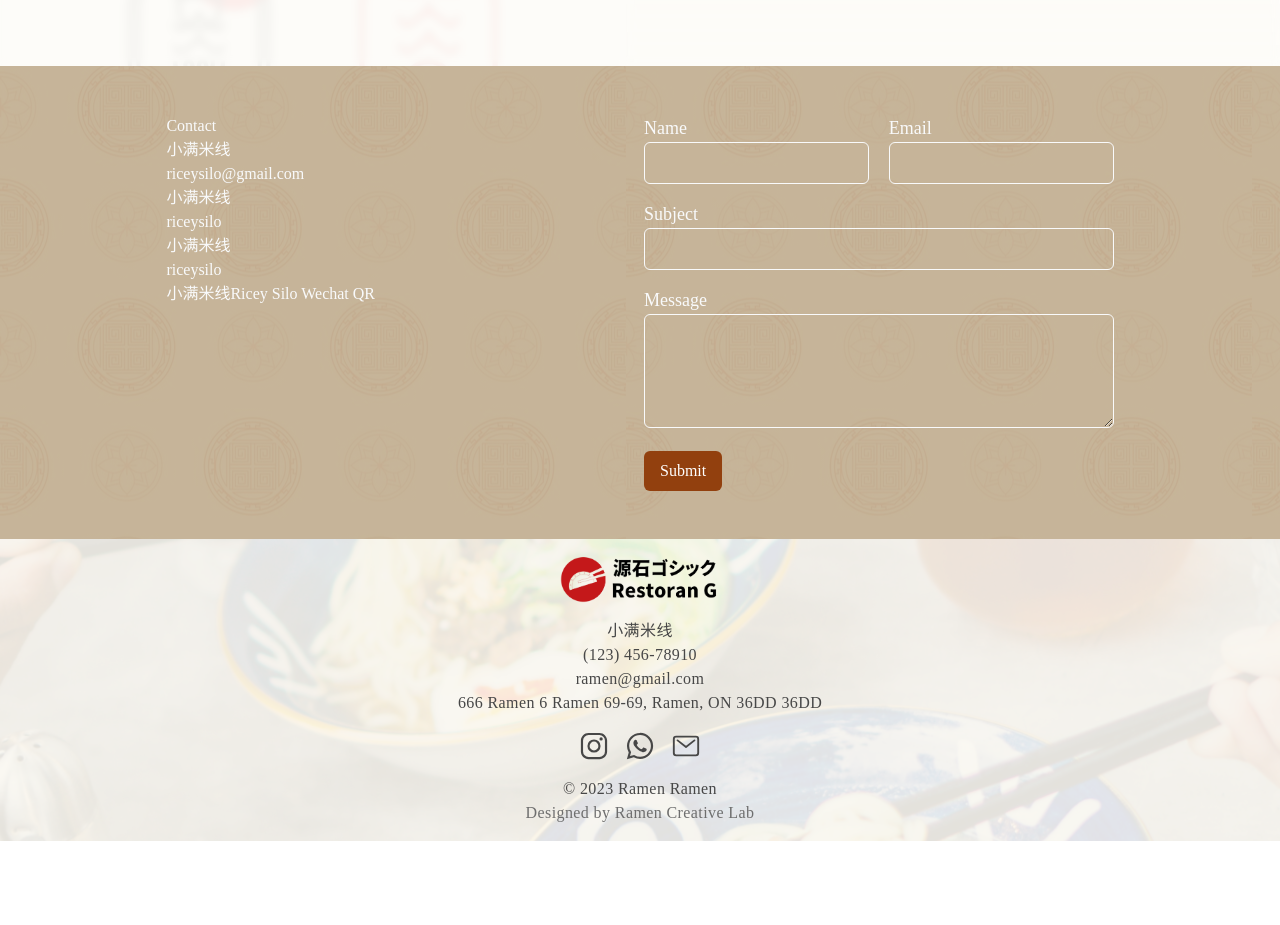
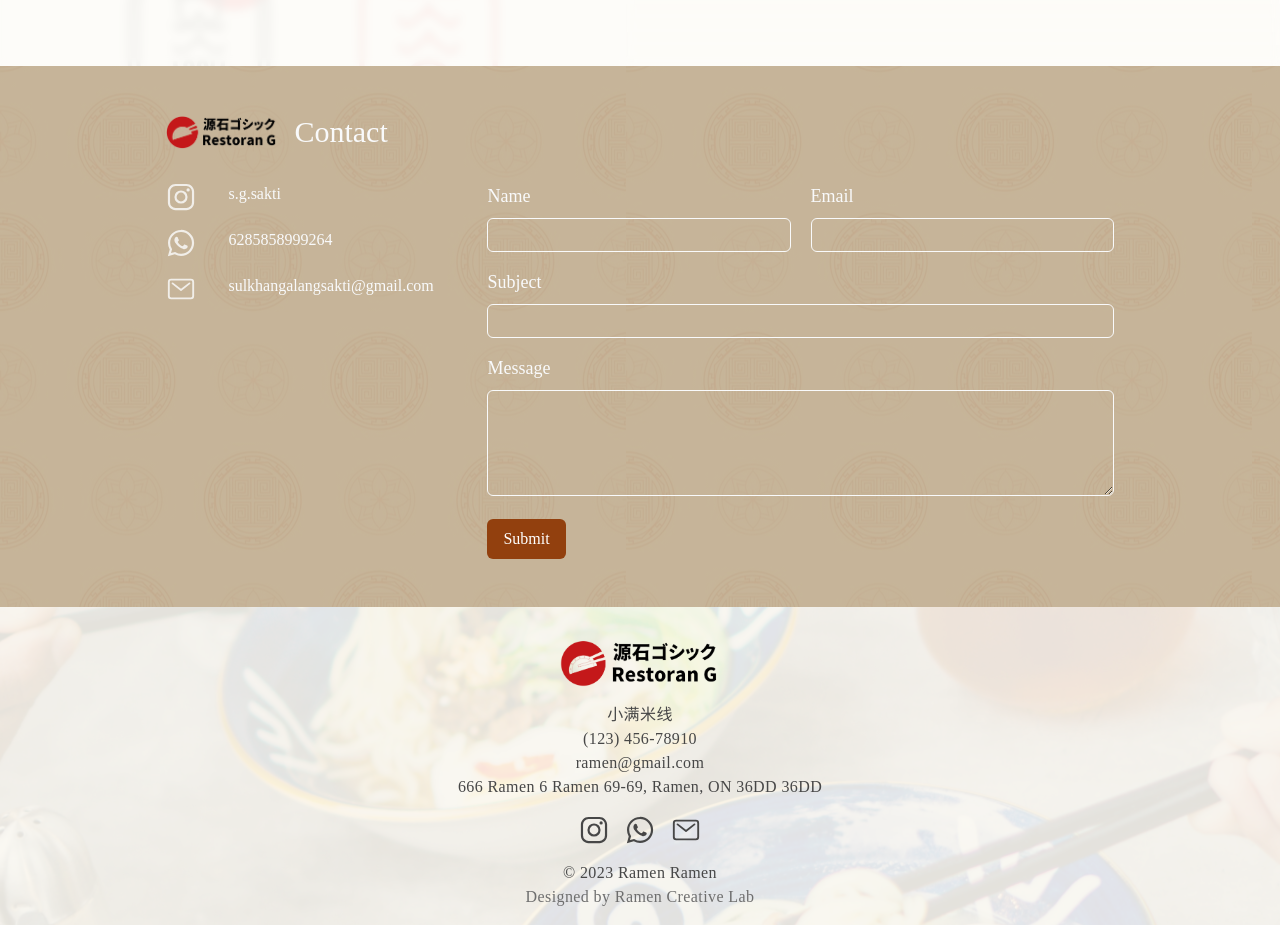
Before and after one commit to sulkhan10/ramen-fe, a React (Create React App) app: page /contact in a window 1280 px wide. Shown: the part 1090-2015 px from the top of the page. Before the commit the page ends 1931 px from the top, so only its background shows below. Built offline with nearby package versions, Linux system fonts and the light colour scheme.

Commit message:
feat : style form and icons contact

```diff
--- a/src/components/Footer.js
+++ b/src/components/Footer.js
@@ -48,7 +48,7 @@ let Footer = () => {
   const [screenWidth, setScreenWidth] = useState(window.innerWidth);
 
   return (
-    <div className="footer py-4">
+    <div className="footer pt-8 pb-4">
       <div className="footer-overlay"></div>
       <div className="footer-content flex flex-col items-center justify-center">
         <img src={logo} alt="logo" className=" h-12 mb-4" />
--- a/src/pages/Contact.js
+++ b/src/pages/Contact.js
@@ -22,10 +22,15 @@ import cardImageOne from "../assets/image/card-about-1.jpg";
 import cardImageTwo from "../assets/image/card-about-2.jpg";
 import cardImageThree from "../assets/image/card-about-3.jpg";
 import logoIcon from "../assets/image/logo-icon.png";
+import logoWhite from "../assets/image/logo-white.png";
+import logoRed from "../assets/image/logo-red.png";
 import { CSSTransition } from "react-transition-group";
 import { Transition } from "react-transition-group";
-
-// import { useTransition, animated } from "react-spring";
+import {
+  IoLogoInstagram,
+  IoLogoWhatsapp,
+  IoMailOutline,
+} from "react-icons/io5";
 
 AOS.init();
 
@@ -41,6 +46,40 @@ let Contact = () => {
     // setLoading(false);
     setTimeout(() => setLoading(false), 2000);
   }, []);
+
+  const MailToLink = ({ email, subject, body }) => {
+    const mailtoUrl = `mailto:${email}?subject=${encodeURIComponent(
+      subject
+    )}&body=${encodeURIComponent(body)}`;
+
+    return (
+      <a href={mailtoUrl}>
+        <IoMailOutline size={30} className="text-[#f1eee9]" />
+      </a>
+    );
+  };
+
+  const WhatsappLink = ({ phoneNumber, message }) => {
+    const whatsappUrl = `https://wa.me/${phoneNumber}?text=${encodeURIComponent(
+      message
+    )}`;
+
+    return (
+      <a href={whatsappUrl} target="_blank" rel="noopener noreferrer">
+        <IoLogoWhatsapp size={30} className="text-[#f1eee9]" />
+      </a>
+    );
+  };
+
+  const InstagramLink = ({ username }) => {
+    const instagramUrl = `https://www.instagram.com/${username}`;
+
+    return (
+      <a href={instagramUrl} target="_blank" rel="noopener noreferrer">
+        <IoLogoInstagram size={30} className="text-[#f1eee9]" />
+      </a>
+    );
+  };
   return (
     <div className="min-h-screen bg-[#f1eee9] flex flex-col  justify-center items-center text-md text-[#717171]">
       <img
@@ -91,7 +130,7 @@ let Contact = () => {
                 Hours
               </h2>
               <div className="text-lg mb-4 mt-2 sm:mt-0">
-              <p >Monday: 11a.m. - 8p.m.</p>
+                <p>Monday: 11a.m. - 8p.m.</p>
                 <p className="mt-1 sm:mt-2">Tuesday: 11a.m. - 8p.m.</p>
                 <p className="mt-1 sm:mt-2">Wednesday: 11a.m. - 8p.m.</p>
                 <p className="mt-1 sm:mt-2">Thursday: 11a.m. - 8p.m.</p>
@@ -101,10 +140,8 @@ let Contact = () => {
               </div>
             </div>
           </div>
-
         </div>
       </div>
-
 
       <div
         className="relative p-12  flex flex-col justify-center items-center w-full text-gray-50"
@@ -123,21 +160,37 @@ let Contact = () => {
         ></div>
         <div className="w-full md:w-4/5  ">
           <div className="flex flex-col sm:flex-row sm:justify-between gap-2 w-full">
-        <div className="w-1/2">
-        <h2>Contact</h2>
-        <p>小满米线</p>
-        <p>riceysilo@gmail.com</p>
-        <p>小满米线</p>
-        <p>riceysilo</p>
-        <p>小满米线</p>
-        <p>riceysilo</p>
-        <p>小满米线Ricey Silo Wechat QR</p>
+            <div className="flex gap-2 items-center mb-8">
+              <img src={logoRed} alt="logo" className="w-28  mr-2" />
+              <h2 className="text-3xl font-normal">Contact</h2>
             </div>
-      <div className="w-1/2">
+          </div>
+          <div className="flex flex-col sm:flex-row sm:justify-between gap-2 w-full">
+            <div className="w-1/3">
+              <div className="flex gap-8 mb-4">
+                <InstagramLink username="s.g.sakti" />
+                <p>s.g.sakti</p>
+              </div>
+              <div className="flex gap-8 mb-4">
+                <WhatsappLink
+                  phoneNumber="6285858999264"
+                  message="Hello, I have a question."
+                />
+                <p>6285858999264</p>
+              </div>
+              <div className="flex gap-8 mb-4">
+                <MailToLink
+                  email="sulkhangalangsakti@gmail.com"
+                  subject="Hello"
+                  body="I'm interested in your services"
+                />{" "}
+                <p>sulkhangalangsakti@gmail.com</p>
+              </div>
+            </div>
+            <div className="w-2/3">
               <form onSubmit={handleSubmit} className="space-y-4">
                 <div className="flex gap-5">
-
-          <div>
+                  <div className="w-1/2">
                     <label htmlFor="name" className="font-normal text-lg">
                       Name
                     </label>
@@ -146,10 +199,10 @@ let Contact = () => {
                       id="name"
                       name="name"
                       required
-              className="w-full border rounded-md py-2 px-4 bg-transparent  border-gray-50"
+                      className="w-full border rounded-md py-1 mt-2 px-4 bg-transparent  border-gray-50 focus:outline-none focus:border-amber-900 focus:ring-1 focus:ring-amber-900 "
                     />
                   </div>
-          <div>
+                  <div className="w-1/2">
                     <label htmlFor="email" className="font-normal text-lg">
                       Email
                     </label>
@@ -158,7 +211,7 @@ let Contact = () => {
                       id="email"
                       name="email"
                       required
-              className="w-full border rounded-md py-2 px-4 bg-transparent  border-gray-50"
+                      className="w-full border rounded-md py-1 mt-2 px-4 bg-transparent  border-gray-50 focus:outline-none focus:border-amber-900 focus:ring-1 focus:ring-amber-900 "
                     />
                   </div>
                 </div>
@@ -171,7 +224,7 @@ let Contact = () => {
                     id="subject"
                     name="subject"
                     required
-              className="w-full border rounded-md py-2 px-4 bg-transparent  border-gray-50"
+                    className="w-full border rounded-md py-1 mt-2 px-4 bg-transparent  border-gray-50 focus:outline-none focus:border-amber-900 focus:ring-1 focus:ring-amber-900 "
                   />
                 </div>
                 <div>
@@ -183,7 +236,7 @@ let Contact = () => {
                     name="message"
                     rows="4"
                     required
-              className="w-full border rounded-md py-2 px-4 bg-transparent  border-gray-50"
+                    className="w-full border rounded-md py-1 mt-2 px-4 bg-transparent  border-gray-50 focus:outline-none focus:border-amber-900 focus:ring-1 focus:ring-amber-900 "
                   ></textarea>
                 </div>
                 <button
@@ -195,11 +248,8 @@ let Contact = () => {
               </form>
             </div>
           </div>
-
         </div>
       </div>
-
-
     </div>
   );
 };
```
Lines whose indentation alone changed are shown as unchanged.
